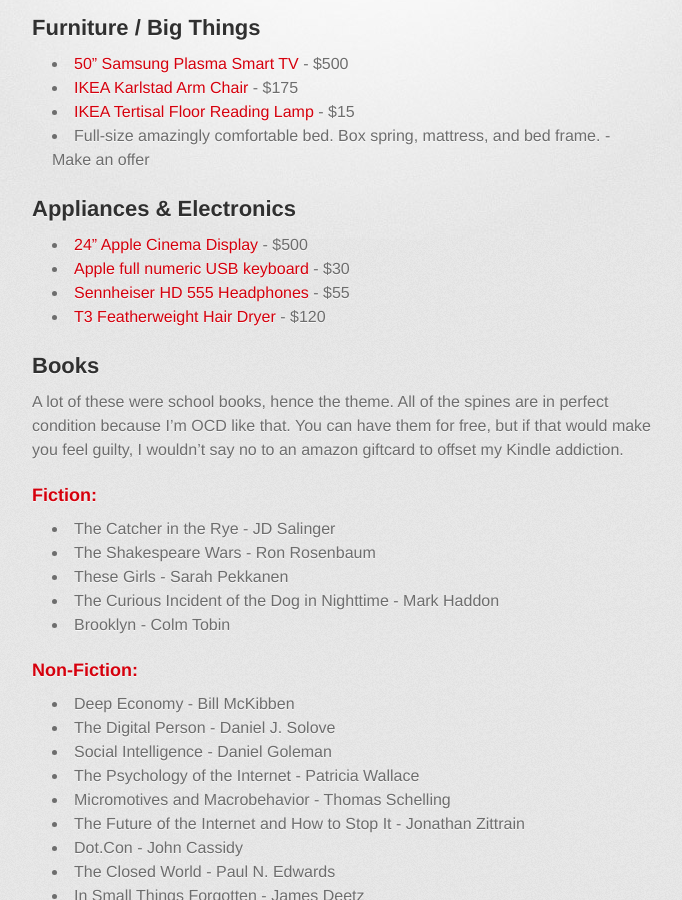
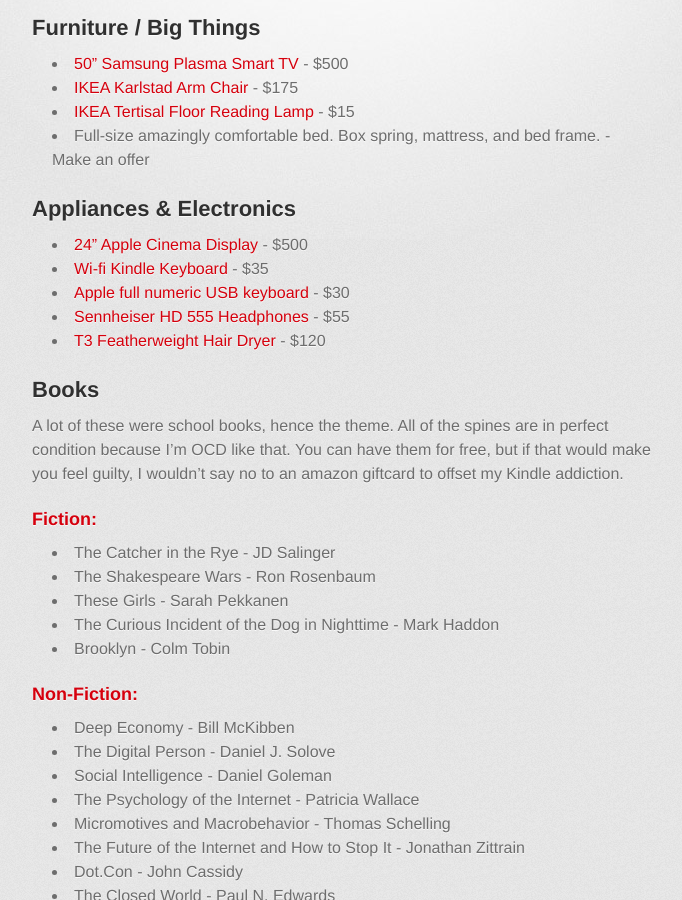
Before and after one commit to jennjenn/static, a Jekyll site: the page built from index.md, in a window 1280 px wide and 900 px high, scrolled down 334 px. Shown: the whole window, without its empty margins (298-980 px from the left). Built offline with Jekyll 4.4.1, drawn with Linux system fonts in a browser that asks for light colours; some web fonts are replaced.

Commit message:
adds kindle

```diff
--- a/_includes/minimalism.md
+++ b/_includes/minimalism.md
@@ -14,6 +14,7 @@
 ## Appliances & Electronics
 
 * [24" Apple Cinema Display](https://post.craigslist.org/manage/4496424162) - $500
+* [Wi-fi Kindle Keyboard](http://newyork.craigslist.org/mnh/ele/4505641528.html) - $35
 * [Apple full numeric USB keyboard](https://post.craigslist.org/manage/4496437514) - $30
 * [Sennheiser HD 555 Headphones](https://post.craigslist.org/manage/4495906226) - $55
 * [T3 Featherweight Hair Dryer](https://post.craigslist.org/manage/4495939685) - $120
```
